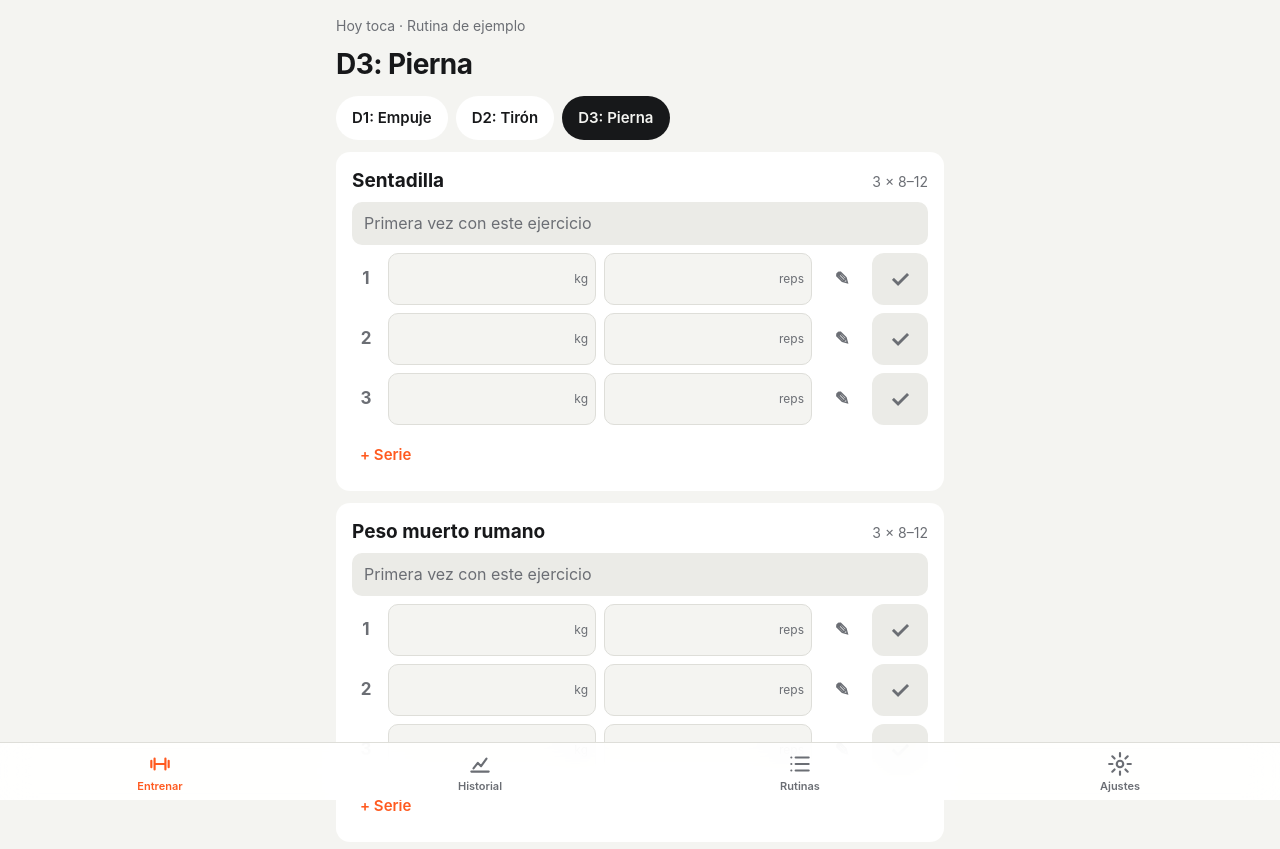
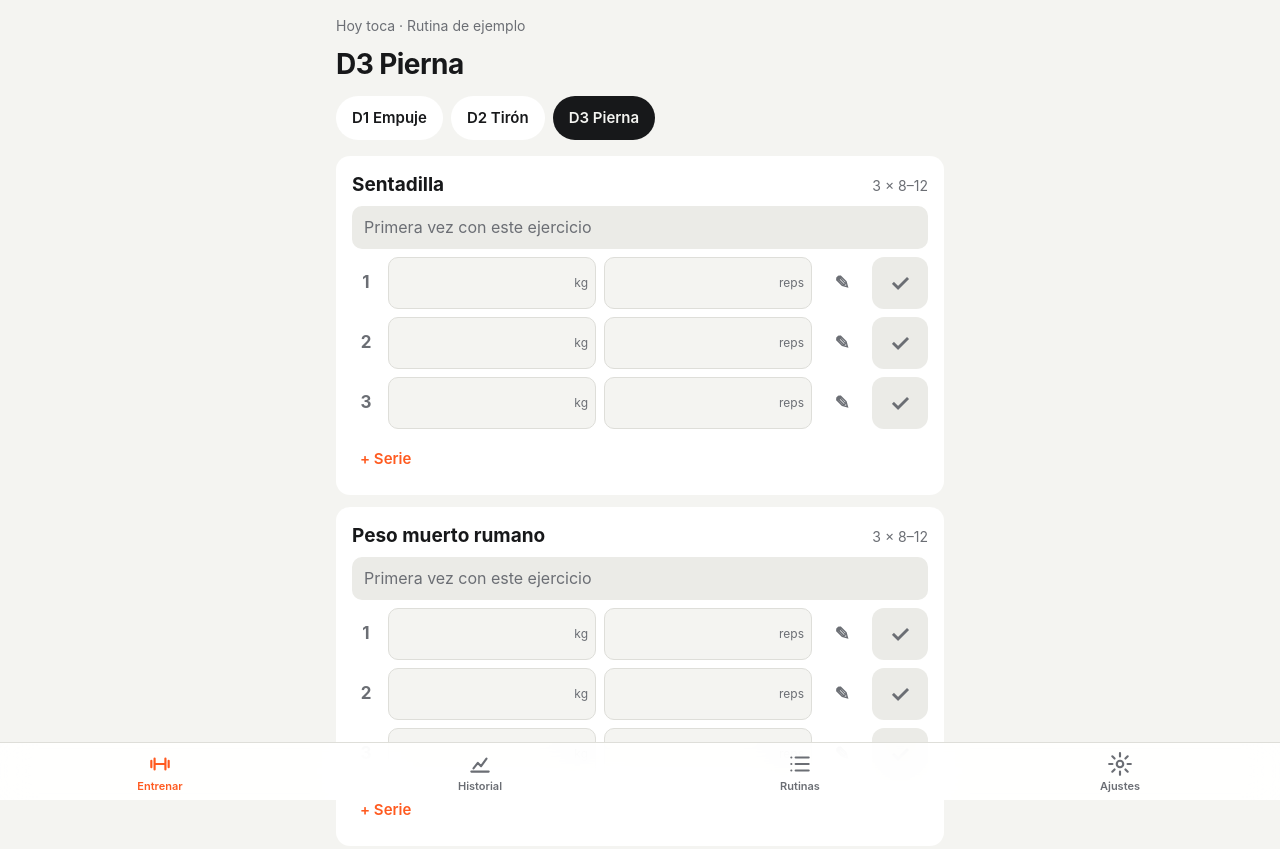
Before and after one commit to dontcallmeartist/gym, a plain HTML site: page index.html in a window 1280 px wide. Shown: the top 849 px of the page. Drawn offline with Linux system fonts and the light colour scheme.

Commit message:
Días en una sola línea deslizable y nombres sin dos puntos (D1 Empujes)
Co-Authored-By: Claude Opus 5.5 <noreply@anthropic.com>

```diff
--- a/app.js
+++ b/app.js
@@ -169,9 +169,9 @@ async function seedIfNeeded() {
   const routine = seed({
     id: uuid(), name: 'Rutina de ejemplo', startDate: today(), endDate: null,
     days: [
-      { id: uuid(), name: 'D1: Empuje', weekday: 1, items: [it(0), it(1), it(2)] },
-      { id: uuid(), name: 'D2: Tirón', weekday: 3, items: [it(3), it(4), it(5)] },
-      { id: uuid(), name: 'D3: Pierna', weekday: 5, items: [it(6, 5), it(7), it(8, 5)] },
+      { id: uuid(), name: 'D1 Empuje', weekday: 1, items: [it(0), it(1), it(2)] },
+      { id: uuid(), name: 'D2 Tirón', weekday: 3, items: [it(3), it(4), it(5)] },
+      { id: uuid(), name: 'D3 Pierna', weekday: 5, items: [it(6, 5), it(7), it(8, 5)] },
     ],
   });
   await tx(['exercises', 'routines', 'meta'], 'readwrite', (t) => {
--- a/service-worker.js
+++ b/service-worker.js
@@ -1,6 +1,6 @@
 // Service worker: guarda la app en el móvil para que funcione sin conexión.
 // Al publicar cambios, sube VERSION para que el móvil descargue la versión nueva.
-const VERSION = 'gym-v5';
+const VERSION = 'gym-v6';
 const FILES = [
   './',
   'index.html',
--- a/styles.css
+++ b/styles.css
@@ -110,7 +110,11 @@ button:disabled { opacity: .45; }
 .icon-btn { min-width: 44px; min-height: 44px; padding: 0; font-size: 20px; background: transparent; color: var(--muted); }
 
 /* Selector de días */
-.chips { display: flex; flex-wrap: wrap; gap: 8px; margin-bottom: 12px; }
+.chips {
+  display: flex; gap: 8px; overflow-x: auto; scrollbar-width: none;
+  margin: 0 -16px 12px; padding: 0 16px 4px; /* una sola línea; se desliza con el dedo hasta el borde */
+  -webkit-overflow-scrolling: touch;
+}
 .chips::-webkit-scrollbar { display: none; }
 .chip {
   flex: none; min-height: 44px; padding: 0 16px; border-radius: 22px;
```
